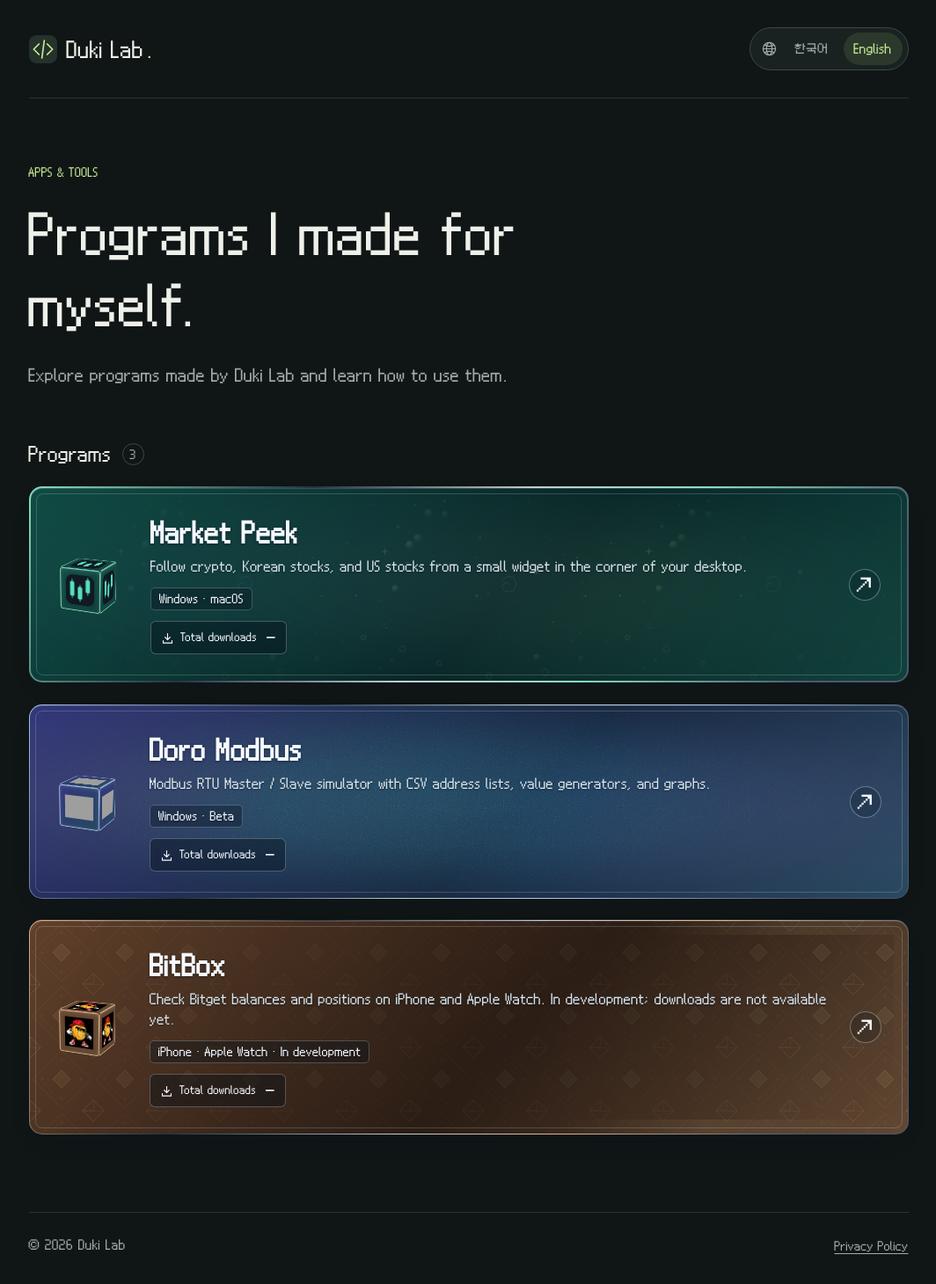
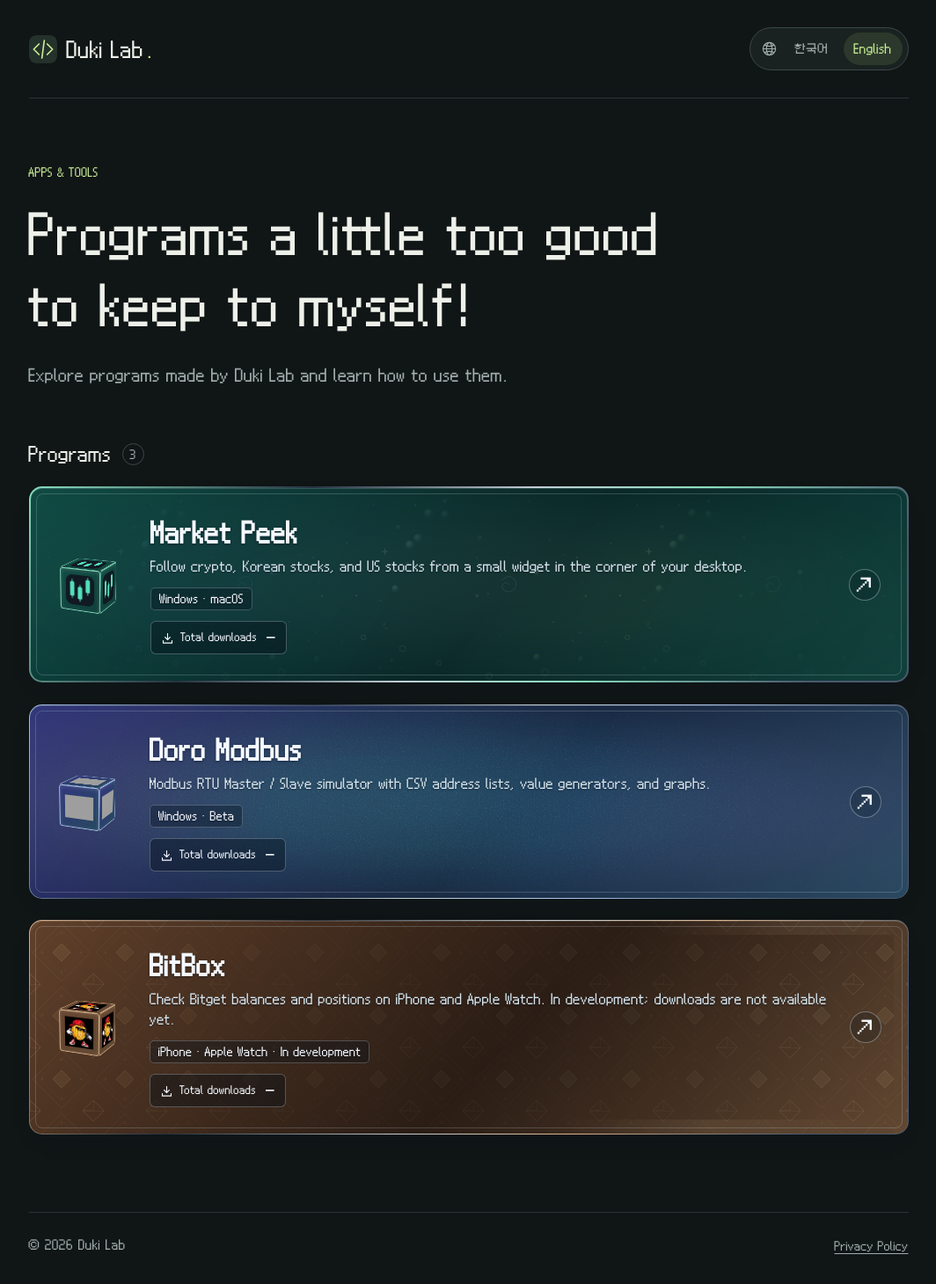
Before and after one commit to Duki-Programming/duki-programming.github.io, a Jekyll site: the page built from en/index.html, in a window 1280 px wide. Shown: the whole page at 88% size, without its empty margins (100-1164 px from the left). Built offline with Jekyll 4.4.1, drawn with Linux system fonts in a browser that asks for light colours; some web fonts are replaced; grey boxes are pictures that could not be loaded.

Commit message:
Match English catalog heading to the Korean introduction

```diff
--- a/_data/catalog.yml
+++ b/_data/catalog.yml
@@ -29,7 +29,9 @@
       url: /bitbox/
       featured: false
 en:
-  title: Programs I made for myself.
+  title: |-
+    Programs a little too good
+    to keep to myself!
   description: Explore programs made by Duki Lab and learn how to use them.
   section_title: Programs
   navigation: Choose a language
```
